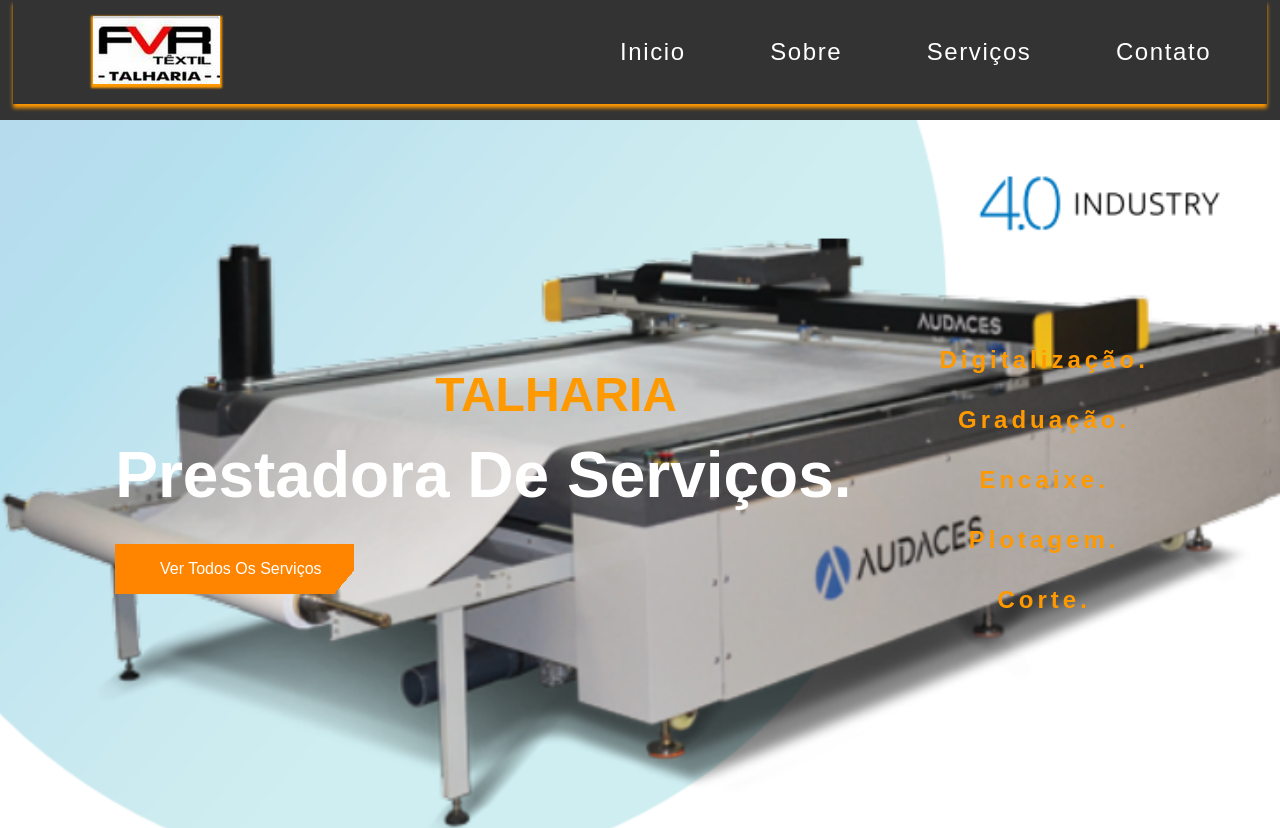
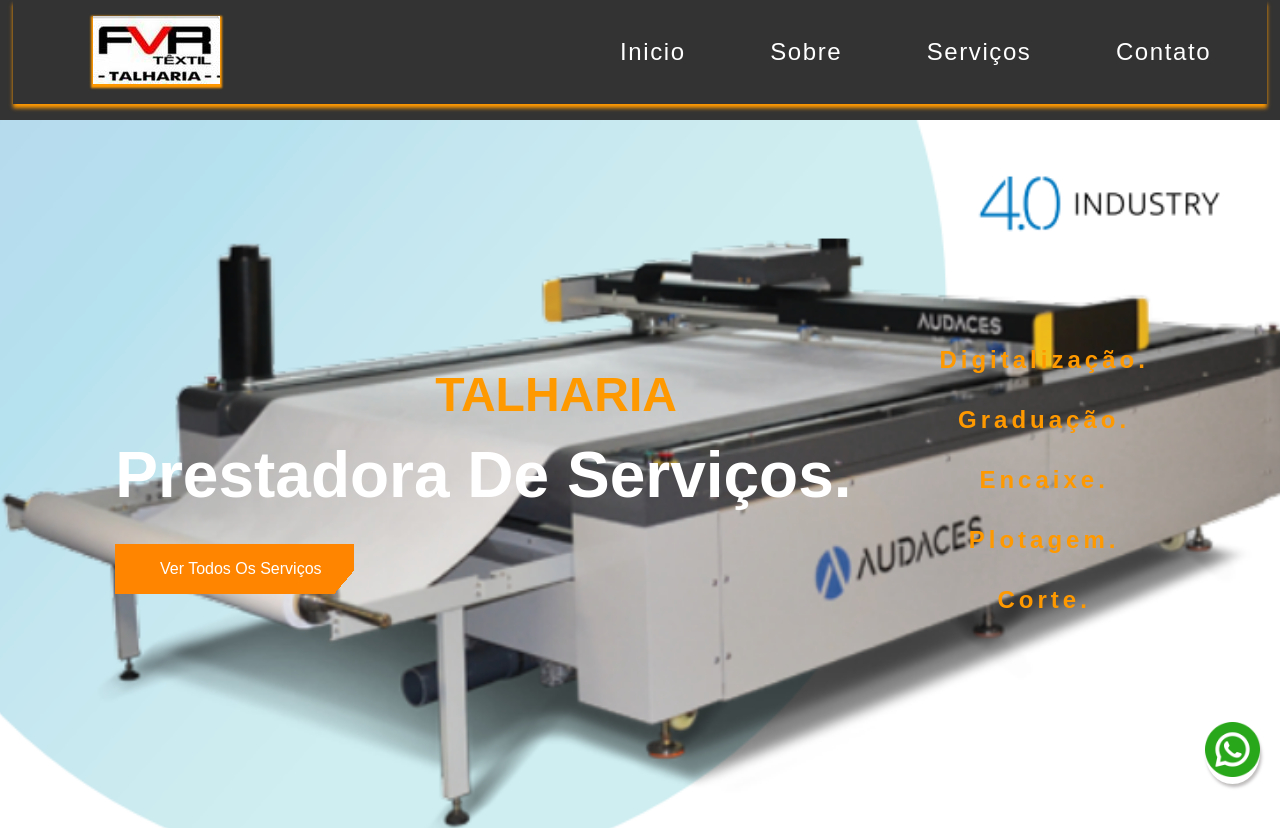
Before and after one commit to PaulaCari/landing_page_servicos, a plain HTML site: page index.html in a window 1280 px wide. Shown: the top 828 px of the page. Drawn offline with nearby package versions, Linux system fonts and the light colour scheme; files that its build step writes are made by us from their sources; files whose address does not match are found by name.

Commit message:
adicone whassap na pagina

```diff
--- a/index.html
+++ b/index.html
@@ -223,21 +223,20 @@
         <div>
 
           <section class="copy-right">
-            <p><span class="copy">CAO:</span> © 2024 FVR Textilt talharia - Todos os direitos reservados.</p>
+            <p><span class="copy">Copyright:</span> © 2024 FVR Textilt talharia - Todos os direitos reservados. Site By:CAO</p>
           </section>
 
 
-
-
+          <div class="whats">
+            <a href="https://wa.me/554792273328?text=Seja Bem-vindo na FVR Textil Talharia!" target="_blank">
+            <img src="./src/img/whatsapp.png" width="55" alt="Fale conosco " title="Fale Conosco " >
+            </a>
+          </div>
 
     </footer>
-
   </main>
-
-
 
   <script src="https://unpkg.com/swiper@7/swiper-bundle.min.js"></script>
   <script src="./main.js"></script>
 </body>
-
 </html>
--- a/src/css/footer.css
+++ b/src/css/footer.css
@@ -93,7 +93,6 @@
 }
 
 .footer .boxcontainer .certificado img {
-
   height: auto;
 }
 
@@ -103,5 +102,19 @@
 
 .footer .boxcontainer .copy-right{
     padding: 1rem;
-    border-top: .1rem solid ;
+    border-top: .1rem solid;
 }
+
+.whats{
+  position: fixed;
+  bottom: 1rem;
+  right: 1.25rem;
+  z-index: 100;  /*9999*/
+  box-shadow: .1rem .2rem .2rem #c0bdbd;
+  border-radius: 50%;
+}
+.whats:hover{
+ background-color: #fff;
+ box-shadow: .1rem .2rem .2rem #44a969;
+ border-radius: 50%;
+}
```
Also changed, not shown: src/img/whatsapp.png (added). Lines whose indentation alone changed are shown as unchanged.
